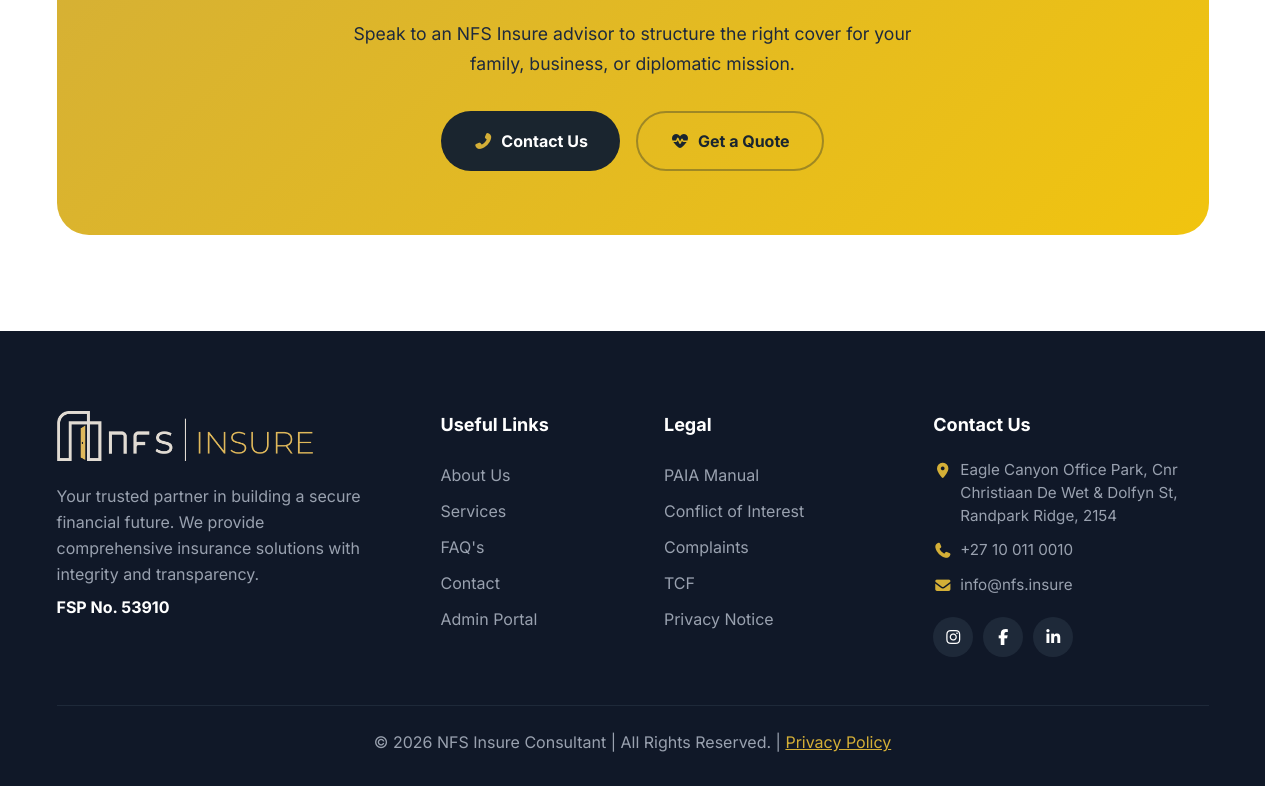
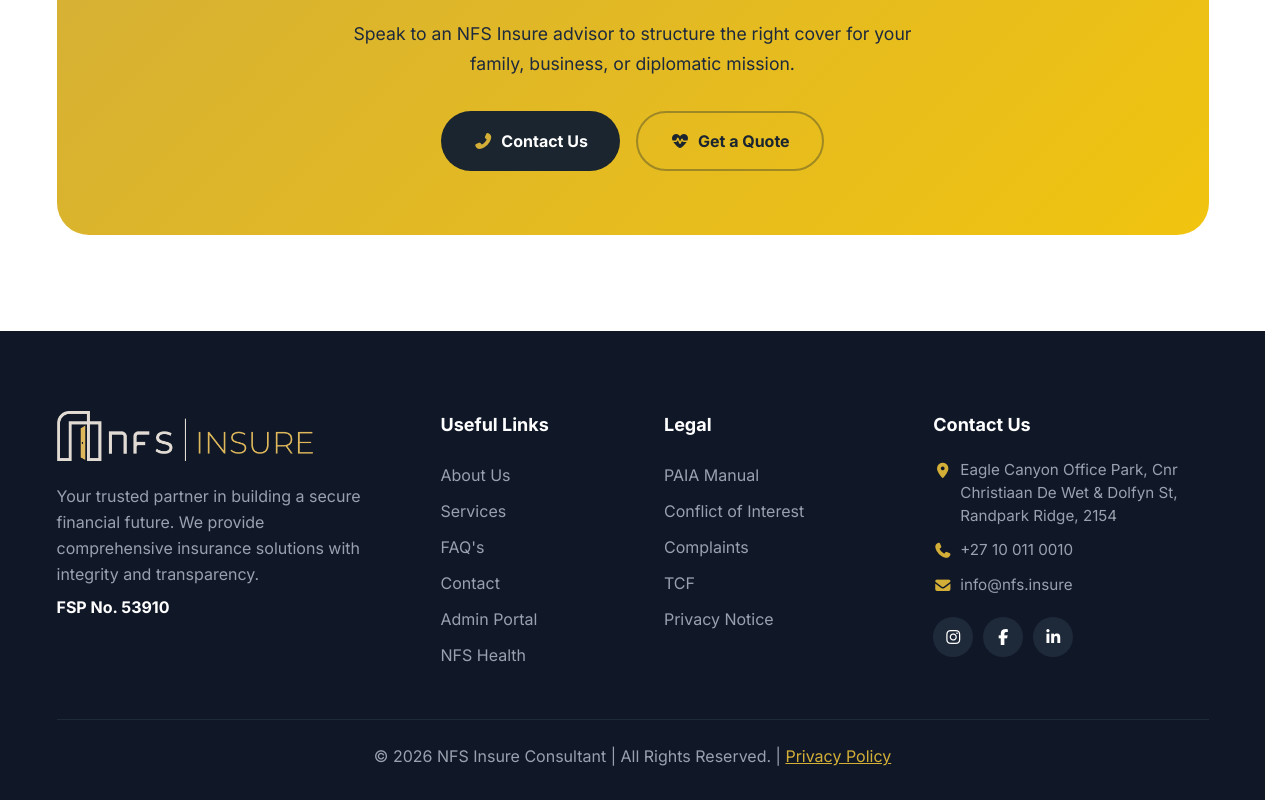
Before and after one commit to Eziway/NFS-INSURE, a Vue app: page / in a window 1280 px wide. Shown: the part 4723-5523 px from the top of the page. Built offline with nearby package versions, Linux system fonts and the light colour scheme; no server answers.

Commit message:
feat: add support for external navigation links and include NFS Health in menu and footer

```diff
--- a/src/components/AppFooter.vue
+++ b/src/components/AppFooter.vue
@@ -27,6 +27,7 @@
             <router-link to="/faq" class="py-1 hover:text-secondary hover:pl-1 transition-all duration-300">FAQ's</router-link>
             <router-link to="/contact" class="py-1 hover:text-secondary hover:pl-1 transition-all duration-300">Contact</router-link>
             <router-link to="/admin-dashboard" class="py-1 hover:text-secondary hover:pl-1 transition-all duration-300">Admin Portal</router-link>
+            <a href="https://health.nfs.insure" target="_blank" class="py-1 hover:text-secondary hover:pl-1 transition-all duration-300">NFS Health</a>
           </div>
         </div>
 
--- a/src/components/AppNavbar.vue
+++ b/src/components/AppNavbar.vue
@@ -75,10 +75,12 @@
                 </div>
 
                 <div class="flex flex-col gap-1">
-                  <router-link
+                  <component
+                    :is="item.external ? 'a' : 'router-link'"
                     v-for="item in group.items"
                     :key="item.label"
-                    :to="item.to"
+                    :[item.external?'href':'to']="item.to"
+                    :target="item.external ? '_blank' : null"
                     class="group/item flex items-center gap-3.5 p-2.5 rounded-2xl transition-all duration-200 hover:bg-slate-50 no-underline cursor-pointer"
                     :class="route.path === item.to ? 'bg-primary/5' : ''"
                     @click="closeMenu"
@@ -95,7 +97,7 @@
                       <div class="text-[0.88rem] font-bold text-slate-800 group-hover/item:text-primary transition-colors leading-tight">{{ item.label }}</div>
                       <div class="text-[0.75rem] text-slate-400 leading-tight mt-0.5">{{ item.description }}</div>
                     </div>
-                  </router-link>
+                  </component>
                 </div>
 
                 <!-- View All -->
@@ -180,16 +182,18 @@
               <div class="pt-1 pb-3 pl-4 border-l-2 border-slate-100 ml-4 mt-1">
                 <div v-for="group in link.children" :key="group.category" class="mb-4">
                   <div class="text-[0.68rem] font-bold uppercase tracking-[0.12em] text-slate-400 mb-2 px-2">{{ group.category }}</div>
-                  <router-link
+                  <component
+                    :is="item.external ? 'a' : 'router-link'"
                     v-for="item in group.items"
                     :key="item.label"
-                    :to="item.to"
+                    :[item.external?'href':'to']="item.to"
+                    :target="item.external ? '_blank' : null"
                     class="flex items-center gap-3 py-2.5 px-3 rounded-xl font-semibold text-sm transition-colors text-slate-700 hover:text-primary hover:bg-slate-50 no-underline"
                     @click="closeMenu"
                   >
                     <i :class="item.icon" class="w-4 text-center text-secondary"></i>
                     {{ item.label }}
-                  </router-link>
+                  </component>
                 </div>
               </div>
             </div>
--- a/src/data/navigation.js
+++ b/src/data/navigation.js
@@ -40,6 +40,13 @@
             description: 'Individual & corporate health plans',
             icon: 'fas fa-heartbeat',
             to: '/medical-aid',
+          },
+          {
+            label: 'NFS Health',
+            description: 'NFS Health Platform',
+            icon: 'fas fa-notes-medical',
+            to: 'https://health.nfs.insure',
+            external: true,
           },
           {
             label: 'Learner Insurance',
```
